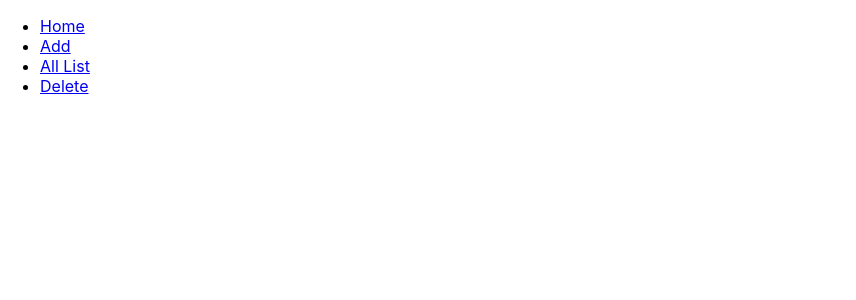
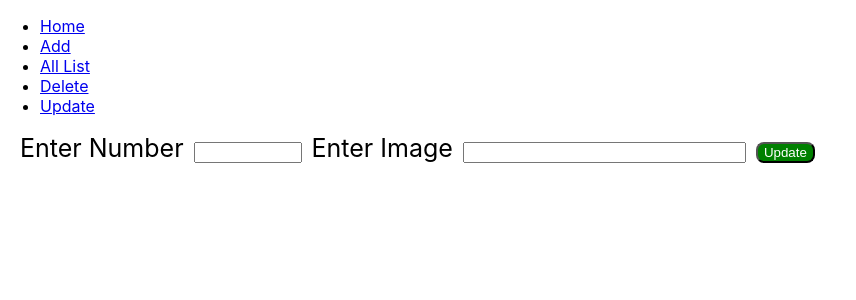
Before and after one commit to Dineshjani-lumiq/React-Keypad, a React (Create React App) app: page /update in a window 1280 px wide. Shown: the top 300 px of the page, without its empty margins (0-856 px from the left). Built offline with nearby package versions, Linux system fonts and the light colour scheme.

Commit message:
all crud operation

```diff
--- a/src/App.js
+++ b/src/App.js
@@ -29,8 +29,8 @@ class App extends Component {
     /*    yha pe fetch karunga is result ke accoding ki ye id bhejunga or mujhe image url chhaiye */
      axios.post('http://localhost:4585/find',{p})
       .then(res => {
-
-       if (res.data.message=="error in finding this id !") {
+       console.log(res);
+       if (res.data.message=="error") {
           this.setState({
             image:""
           });
@@ -38,7 +38,7 @@ class App extends Component {
 
 
         else{
-          var q=res.data[0].sticker;
+          var q=res.data.data[0].sticker;
 
           this.setState({
             image:q
--- a/src/components/button.css
+++ b/src/components/button.css
@@ -66,3 +66,33 @@ margin-top:0px;
         margin-left: 10px;
         width: 275px;
     }
+    .large{
+        background: green;
+  border-radius: 8px;
+  color: white;
+  margin: 10px;
+    }
+
+.topnav {
+    overflow: hidden;
+    background-color: #333;
+  }
+
+  .topnav a {
+    float: left;
+    color: #f2f2f2;
+    text-align: center;
+    padding: 14px 16px;
+    text-decoration: none;
+    font-size: 17px;
+  }
+
+  .topnav a:hover {
+    background-color: #ddd;
+    color: black;
+  }
+
+  .topnav a.active {
+    background-color: #4CAF50;
+    color: white;
+  }
--- /dev/null
+++ b/src/components/update.js
@@ -0,0 +1,67 @@
+import axios from 'axios';
+import React from 'react' ;
+import './button.css';
+
+
+import { useHistory } from "react-router-dom";
+import { Link } from 'react-router-dom';
+
+import  { Redirect } from 'react-router-dom'
+
+export default class Form extends React.Component {
+  state={
+    message:""
+  }
+    handleSubmit=(event)=> {
+        event.preventDefault();
+
+        const data = new FormData(event.target);
+
+        const value = data.get('image');
+        console.log(value);
+        const value1 = data.get('number');
+        console.log(value1);
+  console.log({ value });
+  axios.put('http://localhost:4585/update',
+
+  {data:{number:value1,image:value}}
+  ).then((res)=>{
+      console.log(res);
+      this.setState({
+        message:res.data.message
+      });
+
+
+  })
+
+
+
+      }
+
+    render() {
+        var panelStyle = {
+            'max-width': '80%',
+            margin: '0 auto',
+
+        }
+        return (
+            <div className="form">
+
+               <form  onSubmit={this.handleSubmit}>
+        <label className="label"id="name">Enter Number</label>
+        <input className="inputn" id="username" name="number" type="number" />
+
+        <label className="label">Enter Image</label>
+        <input className="input" id="email" name="image" type="url" />
+
+
+
+
+        <button className="large" variant="default" >Update </button>
+      </form>
+      <h>{this.state.message}</h>
+            </div>
+
+        )
+}
+}
--- a/src/routing.js
+++ b/src/routing.js
@@ -1,9 +1,10 @@
 import React, { Component } from 'react';
-
+import './components/button.css';
 import App from "./App";
 import Form   from   "./components/form";
 import List from "./components/list";
 import Delete from "./components/delete";
+import Update from "./components/update";
 import {BrowserRouter as Router,Route,Switch,Link} from 'react-router-dom';
 
 export default class Routing extends Component {
@@ -12,7 +13,7 @@ export default class Routing extends Component {
 
         return (
             <Router>
-            <div>
+            <div className="topanv">
             <ul className="App-header">
               <li>
                 <Link to="/">Home</Link>
@@ -22,6 +23,7 @@ export default class Routing extends Component {
               </li>
              <li><Link to="/list">All List</Link> </li>
              <li><Link to="/delete">Delete</Link> </li>
+             <li><Link to="/update">Update</Link> </li>
             </ul>
                <Switch>
 <Route exact path="/"  component={  App} />
@@ -30,6 +32,7 @@ export default class Routing extends Component {
 
 <Route exact path="/list"  component={List} />
 <Route exact path="/delete"  component={Delete} />
+<Route exact path="/update"  component={Update} />
 
                </Switch>
 
```
Also changed, not shown: 1 other file (tests, documents, lock files or other folders).
